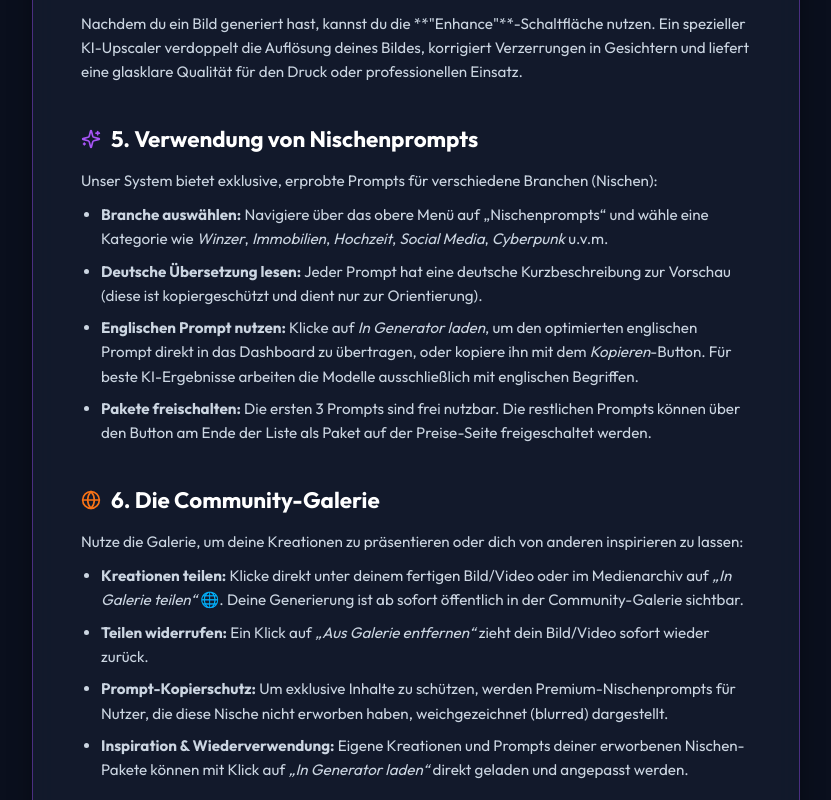
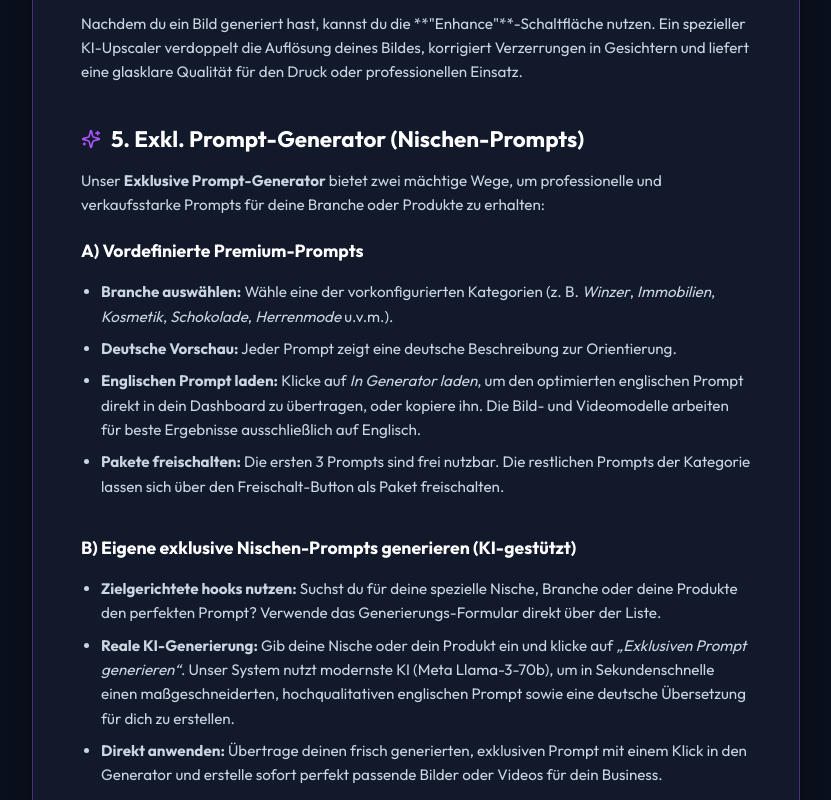
Before and after one commit to ruebecke-sudo/ai-bild-video-generator, a Next.js app: page /manual in a window 1280 px wide. Shown: the part 1100-1900 px from the top of the page, without its empty margins (224-1055 px from the left). Built offline with nearby package versions, Linux system fonts and the light colour scheme.

Commit message:
docs: update manual with exclusive prompt generator features

```diff
--- a/src/pages/manual.js
+++ b/src/pages/manual.js
@@ -120,19 +120,28 @@ export default function Manual() {
             </p>
           </section>
 
-          {/* Section 5: Nischenprompts */}
+          {/* Section 5: Exkl. Prompt-Generator */}
           <section style={{ marginBottom: '2.5rem' }}>
             <h2 style={{ fontSize: '1.4rem', color: '#fff', marginBottom: '1rem', display: 'flex', alignItems: 'center', gap: '10px' }}>
               <Sparkles size={20} style={{ color: 'var(--primary)' }} />
-              5. Verwendung von Nischenprompts
+              5. Exkl. Prompt-Generator (Nischen-Prompts)
             </h2>
             <div style={{ color: 'var(--text-muted)', lineHeight: '1.6', fontSize: '0.95rem', display: 'flex', flexDirection: 'column', gap: '10px' }}>
-              <p>Unser System bietet exklusive, erprobte Prompts für verschiedene Branchen (Nischen):</p>
+              <p>Unser <strong>Exklusive Prompt-Generator</strong> bietet zwei mächtige Wege, um professionelle und verkaufsstarke Prompts für deine Branche oder Produkte zu erhalten:</p>
+
+              <h3 style={{ fontSize: '1.1rem', color: '#fff', margin: '10px 0 5px 0' }}>A) Vordefinierte Premium-Prompts</h3>
+              <ul style={{ paddingLeft: '20px', display: 'flex', flexDirection: 'column', gap: '8px', marginBottom: '15px' }}>
+                <li><strong>Branche auswählen:</strong> Wähle eine der vorkonfigurierten Kategorien (z. B. <i>Winzer</i>, <i>Immobilien</i>, <i>Kosmetik</i>, <i>Schokolade</i>, <i>Herrenmode</i> u.v.m.).</li>
+                <li><strong>Deutsche Vorschau:</strong> Jeder Prompt zeigt eine deutsche Beschreibung zur Orientierung.</li>
+                <li><strong>Englischen Prompt laden:</strong> Klicke auf <i>In Generator laden</i>, um den optimierten englischen Prompt direkt in dein Dashboard zu übertragen, oder kopiere ihn. Die Bild- und Videomodelle arbeiten für beste Ergebnisse ausschließlich auf Englisch.</li>
+                <li><strong>Pakete freischalten:</strong> Die ersten 3 Prompts sind frei nutzbar. Die restlichen Prompts der Kategorie lassen sich über den Freischalt-Button als Paket freischalten.</li>
+              </ul>
+
+              <h3 style={{ fontSize: '1.1rem', color: '#fff', margin: '10px 0 5px 0' }}>B) Eigene exklusive Nischen-Prompts generieren (KI-gestützt)</h3>
               <ul style={{ paddingLeft: '20px', display: 'flex', flexDirection: 'column', gap: '8px' }}>
-                <li><strong>Branche auswählen:</strong> Navigiere über das obere Menü auf „Nischenprompts“ und wähle eine Kategorie wie <i>Winzer</i>, <i>Immobilien</i>, <i>Hochzeit</i>, <i>Social Media</i>, <i>Cyberpunk</i> u.v.m.</li>
-                <li><strong>Deutsche Übersetzung lesen:</strong> Jeder Prompt hat eine deutsche Kurzbeschreibung zur Vorschau (diese ist kopiergeschützt und dient nur zur Orientierung).</li>
-                <li><strong>Englischen Prompt nutzen:</strong> Klicke auf <i>In Generator laden</i>, um den optimierten englischen Prompt direkt in das Dashboard zu übertragen, oder kopiere ihn mit dem <i>Kopieren</i>-Button. Für beste KI-Ergebnisse arbeiten die Modelle ausschließlich mit englischen Begriffen.</li>
-                <li><strong>Pakete freischalten:</strong> Die ersten 3 Prompts sind frei nutzbar. Die restlichen Prompts können über den Button am Ende der Liste als Paket auf der Preise-Seite freigeschaltet werden.</li>
+                <li><strong>Zielgerichtete hooks nutzen:</strong> Suchst du für deine spezielle Nische, Branche oder deine Produkte den perfekten Prompt? Verwende das Generierungs-Formular direkt über der Liste.</li>
+                <li><strong>Reale KI-Generierung:</strong> Gib deine Nische oder dein Produkt ein und klicke auf <i>„Exklusiven Prompt generieren“</i>. Unser System nutzt modernste KI (Meta Llama-3-70b), um in Sekundenschnelle einen maßgeschneiderten, hochqualitativen englischen Prompt sowie eine deutsche Übersetzung für dich zu erstellen.</li>
+                <li><strong>Direkt anwenden:</strong> Übertrage deinen frisch generierten, exklusiven Prompt mit einem Klick in den Generator und erstelle sofort perfekt passende Bilder oder Videos für dein Business.</li>
               </ul>
             </div>
           </section>
```
